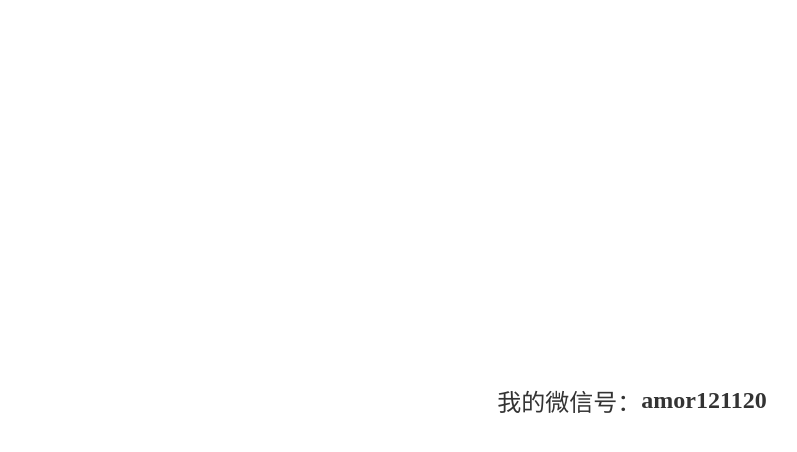
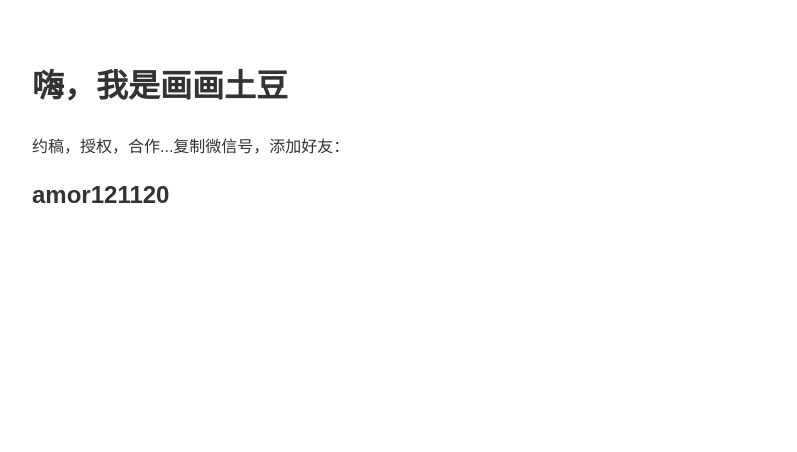
Before and after one commit to Amor-121120/weixin-link, a plain HTML site: page index.html in a window 1280 px wide. Shown: the whole page, without its empty margins (8-805 px from the left). Drawn offline with Linux system fonts and the light colour scheme.

Commit message:
Update index.html

```diff
--- a/index.html
+++ b/index.html
@@ -3,13 +3,24 @@
 <head>
   <meta charset="UTF-8">
   <meta name="viewport" content="width=device-width, initial-scale=1.0">
-  <title>联系我们</title>
+  <title>我的微信号</title>
   <style>
-    body { display: flex; justify-content: center; align-items: center;
-           height: 100vh; margin: 0; font-size: 24px; color: #333; }
+    body {
+      font-family: Arial, sans-serif;
+      padding: 2rem;
+      line-height: 1.6;
+      color: #333;
+    }
+    .wechat {
+      font-size: 1.5rem;
+      font-weight: bold;
+      margin-top: 1rem;
+    }
   </style>
 </head>
 <body>
-  我的微信号：<strong>amor121120</strong>
+  <h1>嗨，我是画画土豆</h1>
+  <p>约稿，授权，合作...复制微信号，添加好友：</p>
+  <div class="wechat">amor121120</div>
 </body>
 </html>
```
